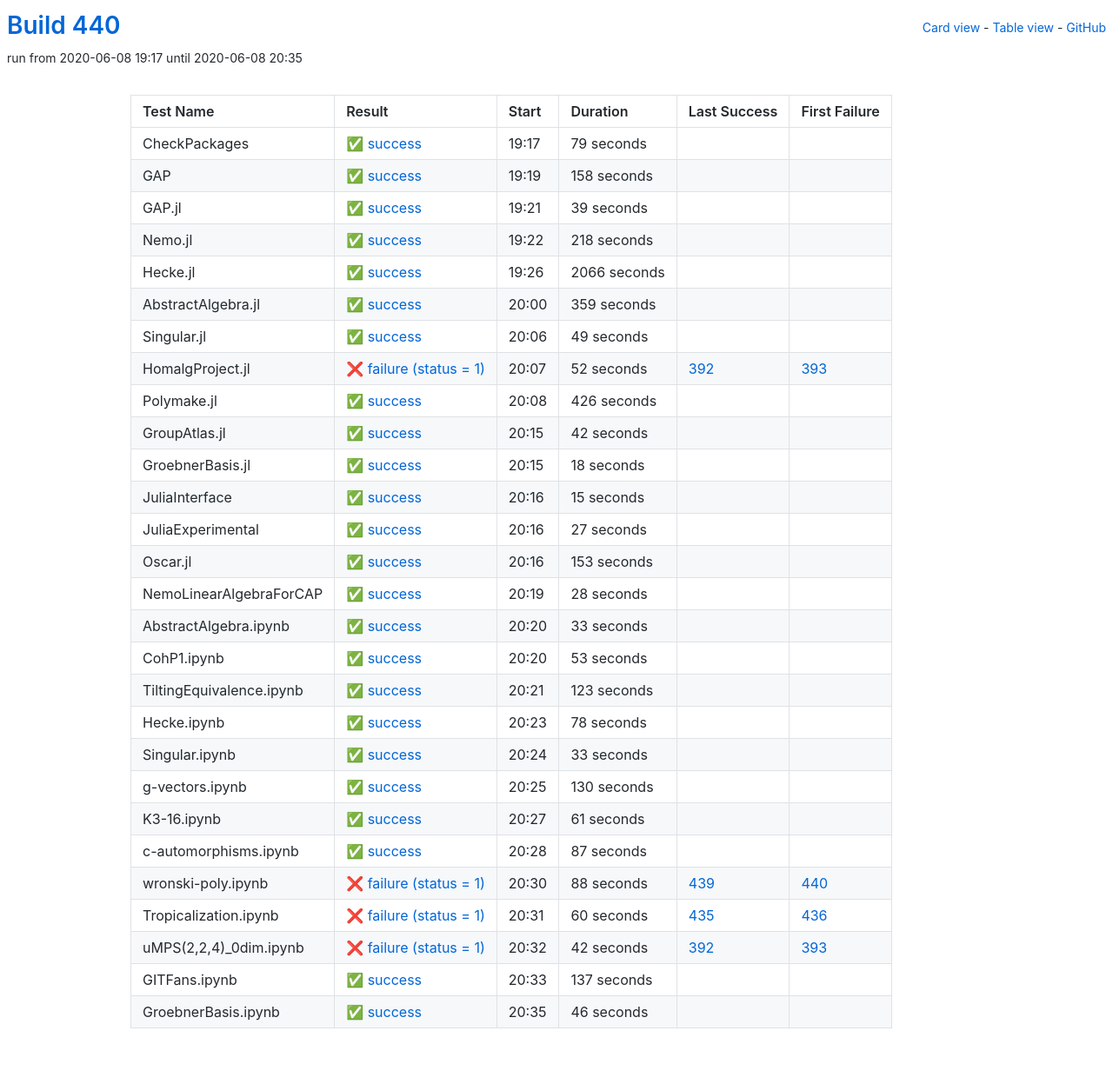
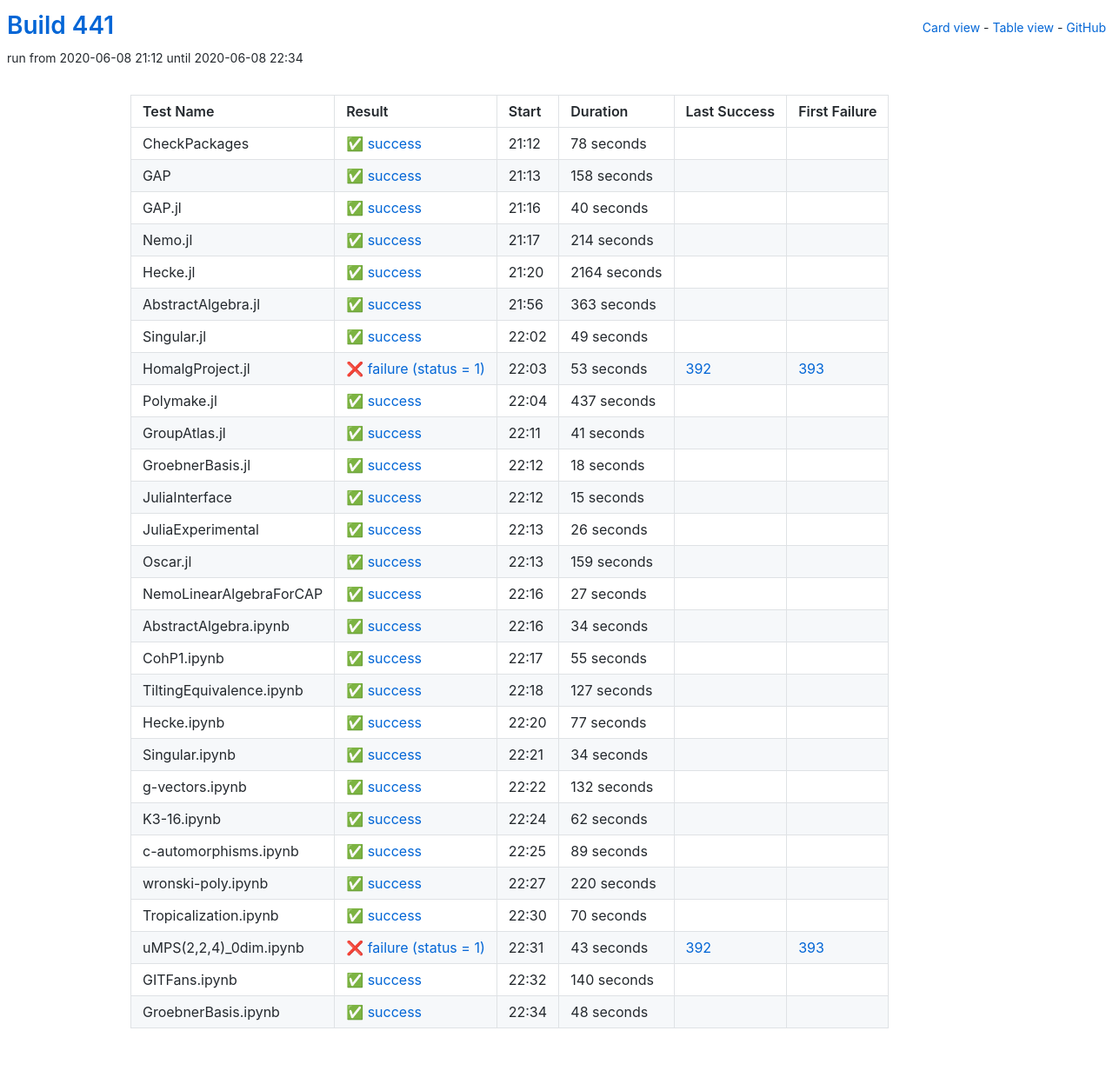
Before and after one commit to oscar-system/oscar-ci-status-1.4, a Jekyll site: the page built from table.html, in a window 1280 px wide. Shown: the whole page at 87% size. Built offline with Jekyll 4.4.1, drawn with Linux system fonts in a browser that asks for light colours.

Commit message:
Build 441

```diff
--- a/_data/ci.yml
+++ b/_data/ci.yml
@@ -1,17 +1,17 @@
-build: 440
-build_url: https://oscarci.mathematik.uni-kl.de/job/oscar-julia-1.4/440/
+build: 441
+build_url: https://oscarci.mathematik.uni-kl.de/job/oscar-julia-1.4/441/
 job: oscar-julia-1.4
 tests:
-- duration: 79
+- duration: 78
   exitcode: 0
   first_failure: false
   first_failure_url: null
   id: checkpackages
   last_success: false
   last_success_url: null
-  log: https://oscarci.mathematik.uni-kl.de/job/oscar-julia-1.4/440/artifact/logs/build-440/CheckPackages.log
+  log: https://oscarci.mathematik.uni-kl.de/job/oscar-julia-1.4/441/artifact/logs/build-441/CheckPackages.log
   name: CheckPackages
-  start: 2020-06-08 19:17
+  start: 2020-06-08 21:12
   status: success
   success: true
 - duration: 158
@@ -21,57 +21,57 @@ tests:
   id: gap
   last_success: false
   last_success_url: null
-  log: https://oscarci.mathematik.uni-kl.de/job/oscar-julia-1.4/440/artifact/logs/build-440/GAP.log
+  log: https://oscarci.mathematik.uni-kl.de/job/oscar-julia-1.4/441/artifact/logs/build-441/GAP.log
   name: GAP
-  start: 2020-06-08 19:19
+  start: 2020-06-08 21:13
   status: success
   success: true
-- duration: 39
+- duration: 40
   exitcode: 0
   first_failure: false
   first_failure_url: null
   id: gap-jl
   last_success: false
   last_success_url: null
-  log: https://oscarci.mathematik.uni-kl.de/job/oscar-julia-1.4/440/artifact/logs/build-440/GAP.jl.log
+  log: https://oscarci.mathematik.uni-kl.de/job/oscar-julia-1.4/441/artifact/logs/build-441/GAP.jl.log
   name: GAP.jl
-  start: 2020-06-08 19:21
+  start: 2020-06-08 21:16
   status: success
   success: true
-- duration: 218
+- duration: 214
   exitcode: 0
   first_failure: false
   first_failure_url: null
   id: nemo-jl
   last_success: false
   last_success_url: null
-  log: https://oscarci.mathematik.uni-kl.de/job/oscar-julia-1.4/440/artifact/logs/build-440/Nemo.jl.log
+  log: https://oscarci.mathematik.uni-kl.de/job/oscar-julia-1.4/441/artifact/logs/build-441/Nemo.jl.log
   name: Nemo.jl
-  start: 2020-06-08 19:22
+  start: 2020-06-08 21:17
   status: success
   success: true
-- duration: 2066
+- duration: 2164
   exitcode: 0
   first_failure: false
   first_failure_url: null
   id: hecke-jl
   last_success: false
   last_success_url: null
-  log: https://oscarci.mathematik.uni-kl.de/job/oscar-julia-1.4/440/artifact/logs/build-440/Hecke.jl.log
+  log: https://oscarci.mathematik.uni-kl.de/job/oscar-julia-1.4/441/artifact/logs/build-441/Hecke.jl.log
   name: Hecke.jl
-  start: 2020-06-08 19:26
+  start: 2020-06-08 21:20
   status: success
   success: true
-- duration: 359
+- duration: 363
   exitcode: 0
   first_failure: false
   first_failure_url: null
   id: abstractalgebra-jl
   last_success: false
   last_success_url: null
-  log: https://oscarci.mathematik.uni-kl.de/job/oscar-julia-1.4/440/artifact/logs/build-440/AbstractAlgebra.jl.log
+  log: https://oscarci.mathematik.uni-kl.de/job/oscar-julia-1.4/441/artifact/logs/build-441/AbstractAlgebra.jl.log
   name: AbstractAlgebra.jl
-  start: 2020-06-08 20:00
+  start: 2020-06-08 21:56
   status: success
   success: true
 - duration: 49
@@ -81,45 +81,45 @@ tests:
   id: singular-jl
   last_success: false
   last_success_url: null
-  log: https://oscarci.mathematik.uni-kl.de/job/oscar-julia-1.4/440/artifact/logs/build-440/Singular.jl.log
+  log: https://oscarci.mathematik.uni-kl.de/job/oscar-julia-1.4/441/artifact/logs/build-441/Singular.jl.log
   name: Singular.jl
-  start: 2020-06-08 20:06
+  start: 2020-06-08 22:02
   status: success
   success: true
-- duration: 52
+- duration: 53
   exitcode: 1
   first_failure: 393
   first_failure_url: https://oscarci.mathematik.uni-kl.de/job/oscar-julia-1.4/393/
   id: homalgproject-jl
   last_success: 392
   last_success_url: https://oscarci.mathematik.uni-kl.de/job/oscar-julia-1.4/392/
-  log: https://oscarci.mathematik.uni-kl.de/job/oscar-julia-1.4/440/artifact/logs/build-440/HomalgProject.jl.log
+  log: https://oscarci.mathematik.uni-kl.de/job/oscar-julia-1.4/441/artifact/logs/build-441/HomalgProject.jl.log
   name: HomalgProject.jl
-  start: 2020-06-08 20:07
+  start: 2020-06-08 22:03
   status: failure
   success: false
-- duration: 426
+- duration: 437
   exitcode: 0
   first_failure: false
   first_failure_url: null
   id: polymake-jl
   last_success: false
   last_success_url: null
-  log: https://oscarci.mathematik.uni-kl.de/job/oscar-julia-1.4/440/artifact/logs/build-440/Polymake.jl.log
+  log: https://oscarci.mathematik.uni-kl.de/job/oscar-julia-1.4/441/artifact/logs/build-441/Polymake.jl.log
   name: Polymake.jl
-  start: 2020-06-08 20:08
+  start: 2020-06-08 22:04
   status: success
   success: true
-- duration: 42
+- duration: 41
   exitcode: 0
   first_failure: false
   first_failure_url: null
   id: groupatlas-jl
   last_success: false
   last_success_url: null
-  log: https://oscarci.mathematik.uni-kl.de/job/oscar-julia-1.4/440/artifact/logs/build-440/GroupAtlas.jl.log
+  log: https://oscarci.mathematik.uni-kl.de/job/oscar-julia-1.4/441/artifact/logs/build-441/GroupAtlas.jl.log
   name: GroupAtlas.jl
-  start: 2020-06-08 20:15
+  start: 2020-06-08 22:11
   status: success
   success: true
 - duration: 18
@@ -129,9 +129,9 @@ tests:
   id: groebnerbasis-jl
   last_success: false
   last_success_url: null
-  log: https://oscarci.mathematik.uni-kl.de/job/oscar-julia-1.4/440/artifact/logs/build-440/GroebnerBasis.jl.log
+  log: https://oscarci.mathematik.uni-kl.de/job/oscar-julia-1.4/441/artifact/logs/build-441/GroebnerBasis.jl.log
   name: GroebnerBasis.jl
-  start: 2020-06-08 20:15
+  start: 2020-06-08 22:12
   status: success
   success: true
 - duration: 15
@@ -141,200 +141,200 @@ tests:
   id: juliainterface
   last_success: false
   last_success_url: null
-  log: https://oscarci.mathematik.uni-kl.de/job/oscar-julia-1.4/440/artifact/logs/build-440/JuliaInterface.log
+  log: https://oscarci.mathematik.uni-kl.de/job/oscar-julia-1.4/441/artifact/logs/build-441/JuliaInterface.log
   name: JuliaInterface
-  start: 2020-06-08 20:16
+  start: 2020-06-08 22:12
+  status: success
+  success: true
+- duration: 26
+  exitcode: 0
+  first_failure: false
+  first_failure_url: null
+  id: juliaexperimental
+  last_success: false
+  last_success_url: null
+  log: https://oscarci.mathematik.uni-kl.de/job/oscar-julia-1.4/441/artifact/logs/build-441/JuliaExperimental.log
+  name: JuliaExperimental
+  start: 2020-06-08 22:13
+  status: success
+  success: true
+- duration: 159
+  exitcode: 0
+  first_failure: false
+  first_failure_url: null
+  id: oscar-jl
+  last_success: false
+  last_success_url: null
+  log: https://oscarci.mathematik.uni-kl.de/job/oscar-julia-1.4/441/artifact/logs/build-441/Oscar.jl.log
+  name: Oscar.jl
+  start: 2020-06-08 22:13
   status: success
   success: true
 - duration: 27
   exitcode: 0
   first_failure: false
   first_failure_url: null
-  id: juliaexperimental
-  last_success: false
-  last_success_url: null
-  log: https://oscarci.mathematik.uni-kl.de/job/oscar-julia-1.4/440/artifact/logs/build-440/JuliaExperimental.log
-  name: JuliaExperimental
-  start: 2020-06-08 20:16
-  status: success
-  success: true
-- duration: 153
-  exitcode: 0
-  first_failure: false
-  first_failure_url: null
-  id: oscar-jl
-  last_success: false
-  last_success_url: null
-  log: https://oscarci.mathematik.uni-kl.de/job/oscar-julia-1.4/440/artifact/logs/build-440/Oscar.jl.log
-  name: Oscar.jl
-  start: 2020-06-08 20:16
-  status: success
-  success: true
-- duration: 28
-  exitcode: 0
-  first_failure: false
-  first_failure_url: null
   id: nemolinearalgebraforcap
   last_success: false
   last_success_url: null
-  log: https://oscarci.mathematik.uni-kl.de/job/oscar-julia-1.4/440/artifact/logs/build-440/NemoLinearAlgebraForCAP.log
+  log: https://oscarci.mathematik.uni-kl.de/job/oscar-julia-1.4/441/artifact/logs/build-441/NemoLinearAlgebraForCAP.log
   name: NemoLinearAlgebraForCAP
-  start: 2020-06-08 20:19
+  start: 2020-06-08 22:16
   status: success
   success: true
-- duration: 33
+- duration: 34
   exitcode: 0
   first_failure: false
   first_failure_url: null
   id: abstractalgebra-ipynb
   last_success: false
   last_success_url: null
-  log: https://oscarci.mathematik.uni-kl.de/job/oscar-julia-1.4/440/artifact/logs/build-440/AbstractAlgebra.ipynb.log
+  log: https://oscarci.mathematik.uni-kl.de/job/oscar-julia-1.4/441/artifact/logs/build-441/AbstractAlgebra.ipynb.log
   name: AbstractAlgebra.ipynb
-  start: 2020-06-08 20:20
+  start: 2020-06-08 22:16
   status: success
   success: true
-- duration: 53
+- duration: 55
   exitcode: 0
   first_failure: false
   first_failure_url: null
   id: cohp1-ipynb
   last_success: false
   last_success_url: null
-  log: https://oscarci.mathematik.uni-kl.de/job/oscar-julia-1.4/440/artifact/logs/build-440/CohP1.ipynb.log
+  log: https://oscarci.mathematik.uni-kl.de/job/oscar-julia-1.4/441/artifact/logs/build-441/CohP1.ipynb.log
   name: CohP1.ipynb
-  start: 2020-06-08 20:20
+  start: 2020-06-08 22:17
   status: success
   success: true
-- duration: 123
+- duration: 127
   exitcode: 0
   first_failure: false
   first_failure_url: null
   id: tiltingequivalence-ipynb
   last_success: false
   last_success_url: null
-  log: https://oscarci.mathematik.uni-kl.de/job/oscar-julia-1.4/440/artifact/logs/build-440/TiltingEquivalence.ipynb.log
+  log: https://oscarci.mathematik.uni-kl.de/job/oscar-julia-1.4/441/artifact/logs/build-441/TiltingEquivalence.ipynb.log
   name: TiltingEquivalence.ipynb
-  start: 2020-06-08 20:21
+  start: 2020-06-08 22:18
   status: success
   success: true
-- duration: 78
+- duration: 77
   exitcode: 0
   first_failure: false
   first_failure_url: null
   id: hecke-ipynb
   last_success: false
   last_success_url: null
-  log: https://oscarci.mathematik.uni-kl.de/job/oscar-julia-1.4/440/artifact/logs/build-440/Hecke.ipynb.log
+  log: https://oscarci.mathematik.uni-kl.de/job/oscar-julia-1.4/441/artifact/logs/build-441/Hecke.ipynb.log
   name: Hecke.ipynb
-  start: 2020-06-08 20:23
+  start: 2020-06-08 22:20
   status: success
   success: true
-- duration: 33
+- duration: 34
   exitcode: 0
   first_failure: false
   first_failure_url: null
   id: singular-ipynb
   last_success: false
   last_success_url: null
-  log: https://oscarci.mathematik.uni-kl.de/job/oscar-julia-1.4/440/artifact/logs/build-440/Singular.ipynb.log
+  log: https://oscarci.mathematik.uni-kl.de/job/oscar-julia-1.4/441/artifact/logs/build-441/Singular.ipynb.log
   name: Singular.ipynb
-  start: 2020-06-08 20:24
+  start: 2020-06-08 22:21
   status: success
   success: true
-- duration: 130
+- duration: 132
   exitcode: 0
   first_failure: false
   first_failure_url: null
   id: g-vectors-ipynb
   last_success: false
   last_success_url: null
-  log: https://oscarci.mathematik.uni-kl.de/job/oscar-julia-1.4/440/artifact/logs/build-440/g-vectors.ipynb.log
+  log: https://oscarci.mathematik.uni-kl.de/job/oscar-julia-1.4/441/artifact/logs/build-441/g-vectors.ipynb.log
   name: g-vectors.ipynb
-  start: 2020-06-08 20:25
+  start: 2020-06-08 22:22
   status: success
   success: true
-- duration: 61
+- duration: 62
   exitcode: 0
   first_failure: false
   first_failure_url: null
   id: k3-16-ipynb
   last_success: false
   last_success_url: null
-  log: https://oscarci.mathematik.uni-kl.de/job/oscar-julia-1.4/440/artifact/logs/build-440/K3-16.ipynb.log
+  log: https://oscarci.mathematik.uni-kl.de/job/oscar-julia-1.4/441/artifact/logs/build-441/K3-16.ipynb.log
   name: K3-16.ipynb
-  start: 2020-06-08 20:27
+  start: 2020-06-08 22:24
   status: success
   success: true
-- duration: 87
+- duration: 89
   exitcode: 0
   first_failure: false
   first_failure_url: null
   id: c-automorphisms-ipynb
   last_success: false
   last_success_url: null
-  log: https://oscarci.mathematik.uni-kl.de/job/oscar-julia-1.4/440/artifact/logs/build-440/c-automorphisms.ipynb.log
+  log: https://oscarci.mathematik.uni-kl.de/job/oscar-julia-1.4/441/artifact/logs/build-441/c-automorphisms.ipynb.log
   name: c-automorphisms.ipynb
-  start: 2020-06-08 20:28
+  start: 2020-06-08 22:25
   status: success
   success: true
-- duration: 88
-  exitcode: 1
-  first_failure: 440
-  first_failure_url: https://oscarci.mathematik.uni-kl.de/job/oscar-julia-1.4/440/
+- duration: 220
+  exitcode: 0
+  first_failure: false
+  first_failure_url: null
   id: wronski-poly-ipynb
-  last_success: 439
-  last_success_url: https://oscarci.mathematik.uni-kl.de/job/oscar-julia-1.4/439/
-  log: https://oscarci.mathematik.uni-kl.de/job/oscar-julia-1.4/440/artifact/logs/build-440/wronski-poly.ipynb.log
+  last_success: false
+  last_success_url: null
+  log: https://oscarci.mathematik.uni-kl.de/job/oscar-julia-1.4/441/artifact/logs/build-441/wronski-poly.ipynb.log
   name: wronski-poly.ipynb
-  start: 2020-06-08 20:30
-  status: failure
-  success: false
-- duration: 60
-  exitcode: 1
-  first_failure: 436
-  first_failure_url: https://oscarci.mathematik.uni-kl.de/job/oscar-julia-1.4/436/
+  start: 2020-06-08 22:27
+  status: success
+  success: true
+- duration: 70
+  exitcode: 0
+  first_failure: false
+  first_failure_url: null
   id: tropicalization-ipynb
-  last_success: 435
-  last_success_url: https://oscarci.mathematik.uni-kl.de/job/oscar-julia-1.4/435/
-  log: https://oscarci.mathematik.uni-kl.de/job/oscar-julia-1.4/440/artifact/logs/build-440/Tropicalization.ipynb.log
+  last_success: false
+  last_success_url: null
+  log: https://oscarci.mathematik.uni-kl.de/job/oscar-julia-1.4/441/artifact/logs/build-441/Tropicalization.ipynb.log
   name: Tropicalization.ipynb
-  start: 2020-06-08 20:31
-  status: failure
-  success: false
-- duration: 42
+  start: 2020-06-08 22:30
+  status: success
+  success: true
+- duration: 43
   exitcode: 1
   first_failure: 393
   first_failure_url: https://oscarci.mathematik.uni-kl.de/job/oscar-julia-1.4/393/
   id: umps-2-2-4-0dim-ipynb
   last_success: 392
   last_success_url: https://oscarci.mathematik.uni-kl.de/job/oscar-julia-1.4/392/
-  log: https://oscarci.mathematik.uni-kl.de/job/oscar-julia-1.4/440/artifact/logs/build-440/uMPS-2-2-4-_0dim.ipynb.log
+  log: https://oscarci.mathematik.uni-kl.de/job/oscar-julia-1.4/441/artifact/logs/build-441/uMPS-2-2-4-_0dim.ipynb.log
   name: uMPS(2,2,4)_0dim.ipynb
-  start: 2020-06-08 20:32
+  start: 2020-06-08 22:31
   status: failure
   success: false
-- duration: 137
+- duration: 140
   exitcode: 0
   first_failure: false
   first_failure_url: null
   id: gitfans-ipynb
   last_success: false
   last_success_url: null
-  log: https://oscarci.mathematik.uni-kl.de/job/oscar-julia-1.4/440/artifact/logs/build-440/GITFans.ipynb.log
+  log: https://oscarci.mathematik.uni-kl.de/job/oscar-julia-1.4/441/artifact/logs/build-441/GITFans.ipynb.log
   name: GITFans.ipynb
-  start: 2020-06-08 20:33
+  start: 2020-06-08 22:32
   status: success
   success: true
-- duration: 46
+- duration: 48
   exitcode: 0
   first_failure: false
   first_failure_url: null
   id: groebnerbasis-ipynb
   last_success: false
   last_success_url: null
-  log: https://oscarci.mathematik.uni-kl.de/job/oscar-julia-1.4/440/artifact/logs/build-440/GroebnerBasis.ipynb.log
+  log: https://oscarci.mathematik.uni-kl.de/job/oscar-julia-1.4/441/artifact/logs/build-441/GroebnerBasis.ipynb.log
   name: GroebnerBasis.ipynb
-  start: 2020-06-08 20:35
+  start: 2020-06-08 22:34
   status: success
   success: true
```
Also changed, not shown: README.md.
